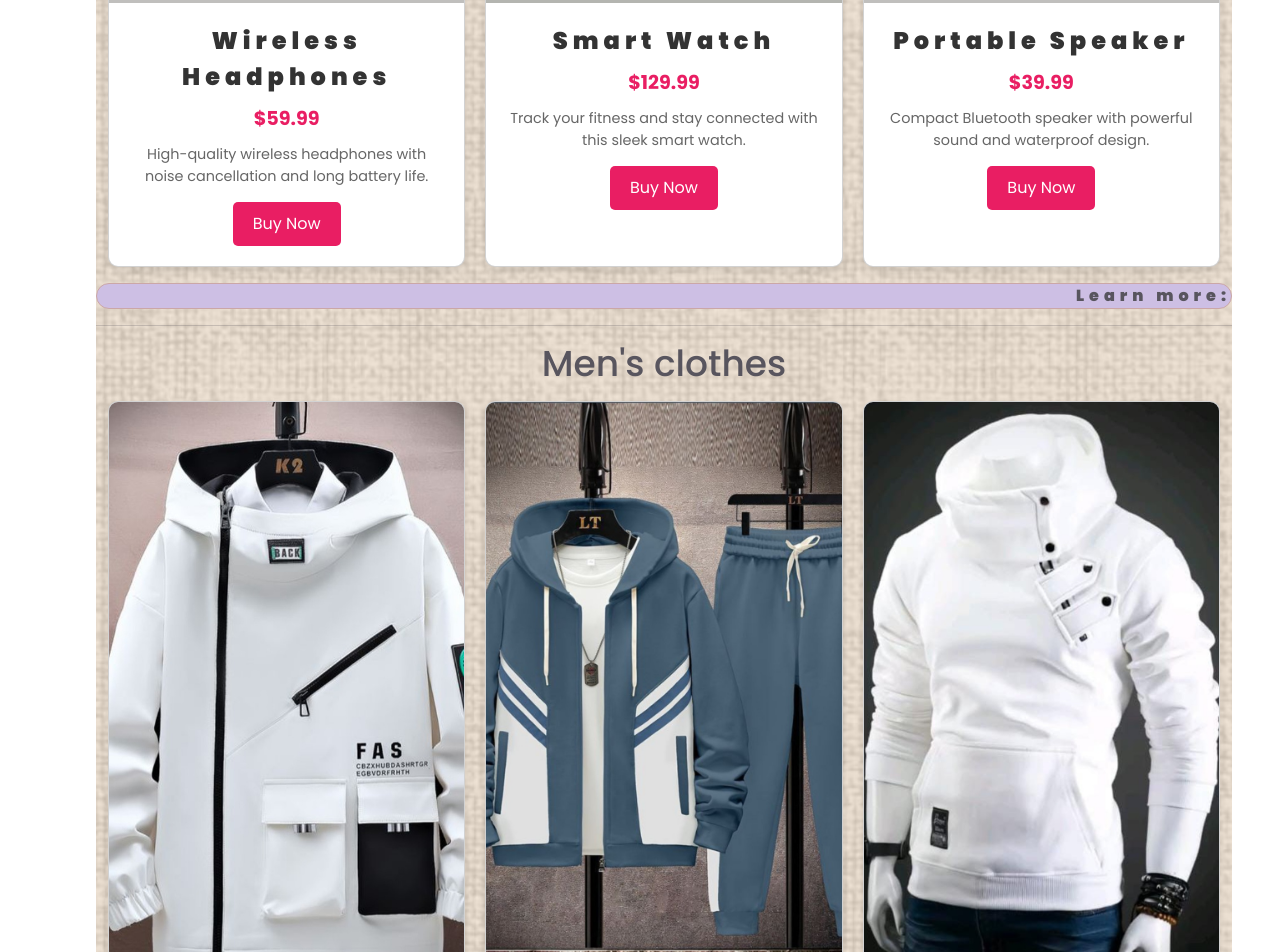
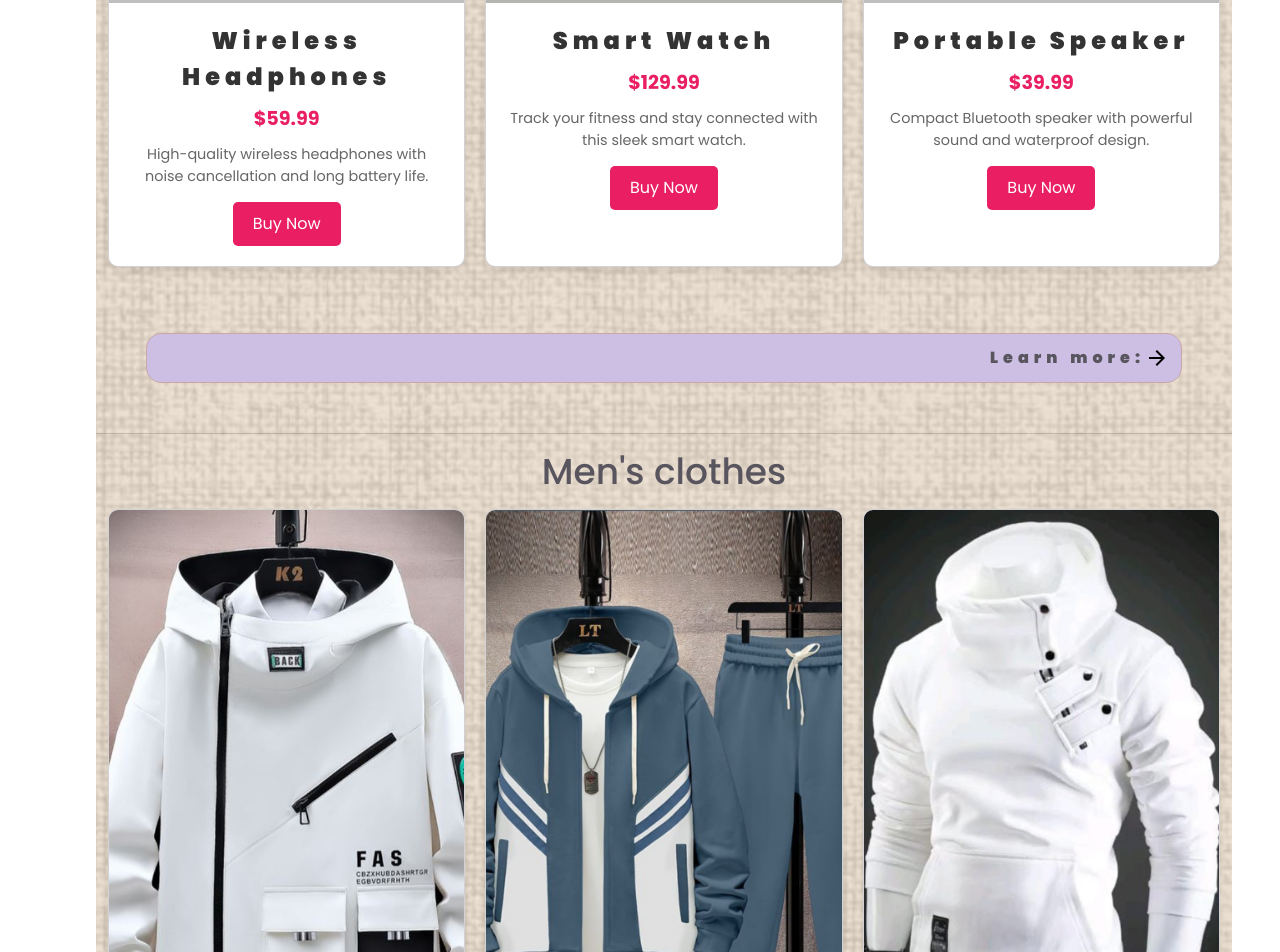
Before and after one commit to mymehrnaz/shopping-web, a plain HTML site: page index.html in a window 1280 px wide. Shown: the part 2288-3240 px from the top of the page. Drawn offline with nearby package versions, Linux system fonts and the light colour scheme; a web font is replaced by a local one.

Commit message:
changed the padding

```diff
--- a/component/style.css
+++ b/component/style.css
@@ -151,8 +151,8 @@ main{
               justify-content: flex-end;
               font-size: 16px;
               border: 1px solid rgb(203, 167, 167);
-              margin: 0;
-              padding: 0;
+              margin: 50px;
+              padding: 12px;
               border-radius: 15px;
               background-color: #cdbfe4;
             }
--- a/index.html
+++ b/index.html
@@ -184,7 +184,7 @@
     </div>
   </div>
   </div>
-  <h3 class="learn">Learn more:</h3>
+  <h3 class="learn">Learn more:<svg xmlns="http://www.w3.org/2000/svg" height="24px" viewBox="0 -960 960 960" width="24px" fill="#000000"><path d="M647-440H160v-80h487L423-744l57-56 320 320-320 320-57-56 224-224Z"/></svg></h3>
   <hr>
   <div class="two">
     <h2 class="mb-3 mt-3 zan-0" id="boy">Men's clothes</h2>
@@ -255,7 +255,7 @@
     </div>
   </div>
   </div>
-  <h3 class="learn">Learn more:</h3>
+  <h3 class="learn">Learn more:<svg xmlns="http://www.w3.org/2000/svg" height="24px" viewBox="0 -960 960 960" width="24px" fill="#000000"><path d="M647-440H160v-80h487L423-744l57-56 320 320-320 320-57-56 224-224Z"/></svg></h3>
   <hr>
   <div class="two">
     <h2 class="mb-3 mt-3 zan-0" id="kid">Kids' clothes</h2>
```
